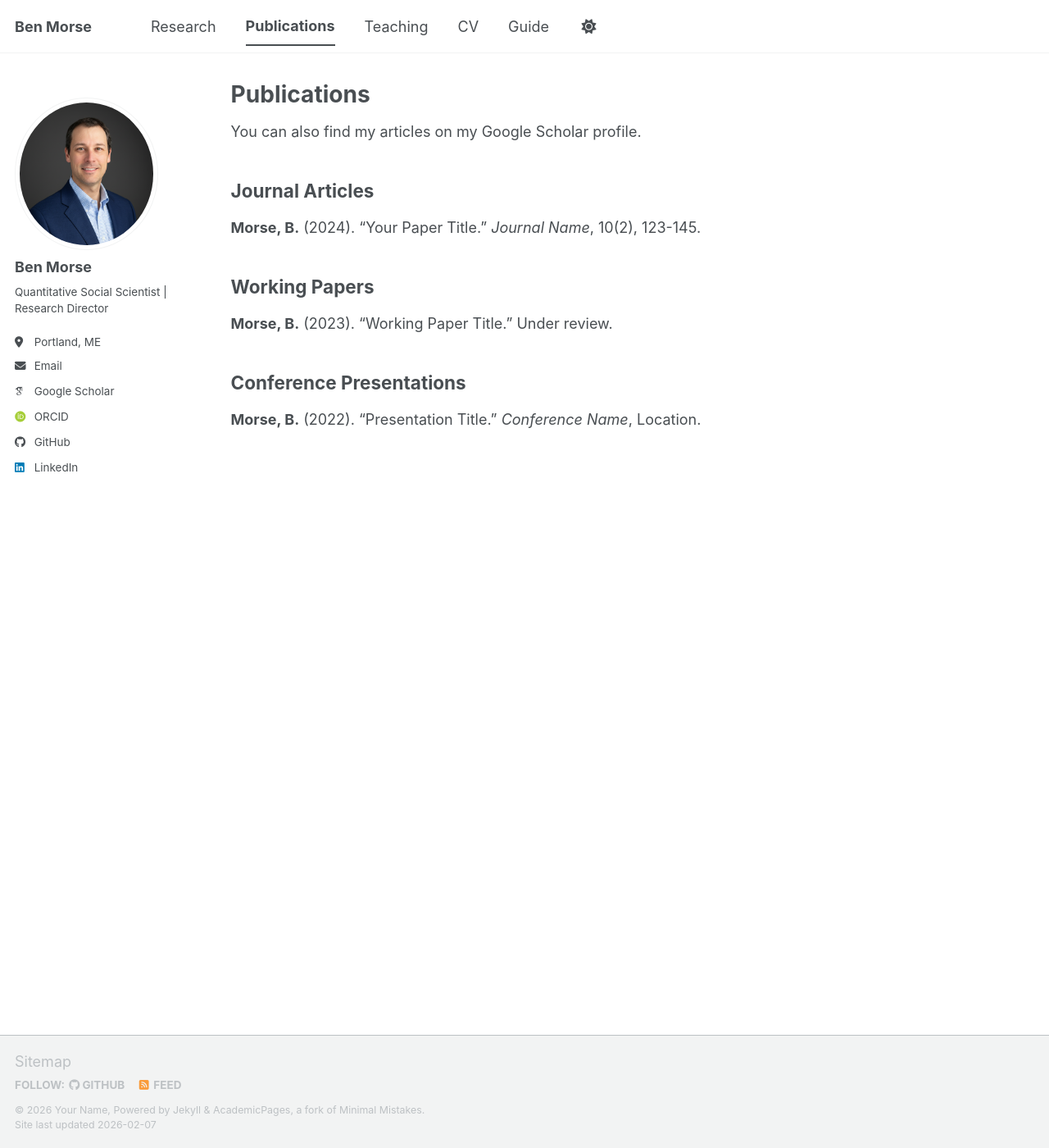
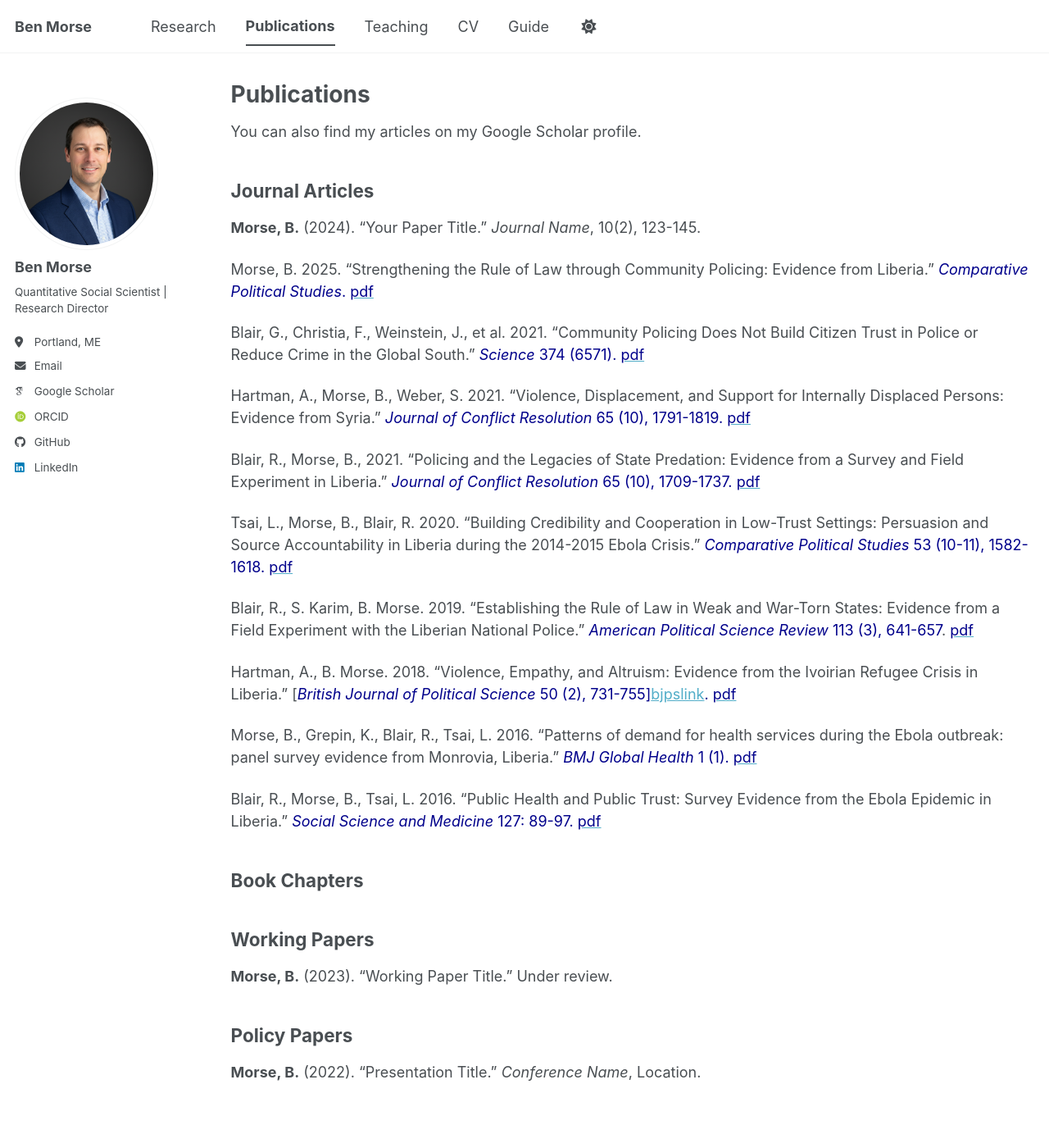
Before and after one commit to bensmorse/bensmorse.github.io, a Jekyll site: the page built from _pages/publications.md, in a window 1280 px wide and 1400 px high. Shown: the whole window at 82% size. Built offline with Jekyll 4.4.1, drawn with Linux system fonts in a browser that asks for light colours; some web fonts are replaced; a script bundle is joined from its source files by our own code; library files that are not in the unit come from our copies.

Commit message:
Update publications.md

```diff
--- a/_pages/publications.md
+++ b/_pages/publications.md
@@ -11,10 +11,54 @@ You can also find my articles on my Google Scholar profile.
 
 **Morse, B.** (2024). "Your Paper Title." *Journal Name*, 10(2), 123-145.
 
+Morse, B. 2025. "Strengthening the Rule of Law through Community Policing: Evidence from Liberia." <span style="color:darkblue">*Comparative Political Studies*. </span> [<span style="color:darkblue">pdf</span>][cps2025]
+
+[cps2025]: https://journals.sagepub.com/doi/full/10.1177/00104140241252090
+
+
+Blair, G., Christia, F., Weinstein, J., et al. 2021. "Community Policing Does Not Build Citizen Trust in Police or Reduce Crime in the Global South." <span style="color:darkblue">*Science* 374 (6571). </span> [<span style="color:darkblue">pdf</span>][mkiv]
+
+[mkiv]: https://www.science.org/doi/10.1126/science.abd3446
+
+Hartman, A., Morse, B., Weber, S. 2021. "Violence, Displacement, and Support for Internally Displaced Persons: Evidence from Syria." <span style="color:darkblue">*Journal of Conflict Resolution* 65 (10), 1791-1819.</span> [<span style="color:darkblue">pdf</span>][syriaidps]
+
+[syriaidps]: https://journals.sagepub.com/doi/10.1177/00220027211011523
+
+Blair, R., Morse, B., 2021. "Policing and the Legacies of State Predation: Evidence from a Survey and Field Experiment in Liberia." <span style="color:darkblue">*Journal of Conflict Resolution* 65 (10), 1709-1737.</span> [<span style="color:darkblue">pdf</span>][policinglegacies]
+
+[policinglegacies]: https://journals.sagepub.com/doi/10.1177/00220027211013096
+
+Tsai, L., Morse, B., Blair, R. 2020. "Building Credibility and Cooperation in Low-Trust Settings: Persuasion and Source Accountability in Liberia during the 2014-2015 Ebola Crisis." <span style="color:darkblue">*Comparative Political Studies* 53 (10-11), 1582-1618.</span> [<span style="color:darkblue">pdf</span>][20181]
+
+[20181]: https://journals.sagepub.com/doi/abs/10.1177/0010414019897698
+
+Blair, R., S. Karim, B. Morse. 2019. "Establishing the Rule of Law in Weak and War-Torn States: Evidence from a Field Experiment with the Liberian National Police." <span style="color:darkblue">*American Political Science Review* 113 (3), 641-657</span>. [<span style="color:darkblue">pdf</span>][9]
+
+[9]: https://doi.org/10.1017/S0003055419000121
+
+Hartman, A., B. Morse. 2018. "Violence, Empathy, and Altruism: Evidence from the Ivoirian Refugee Crisis in Liberia." [<span style="color:darkblue">*British Journal of Political Science* 50 (2), 731-755][bjpslink]. [<span style="color:darkblue">pdf</span>][bjps2018]
+
+[bjpslink]: https://www.cambridge.org/core/journals/british-journal-of-political-science/article/violence-empathy-and-altruism-evidence-from-the-ivorian-refugee-crisis-in-liberia/11B4279146383F574AC7E071EA31EC25
+
+[bjps2018]: https://doi.org/10.1017/S0007123417000655
+
+Morse, B., Grepin, K., Blair, R., Tsai, L. 2016. "Patterns of demand for health services during the Ebola outbreak: panel survey evidence from Monrovia, Liberia." <span style="color:darkblue">*BMJ Global Health* 1 (1).</span> [<span style="color:darkblue">pdf</span>][6]
+
+[6]: http://gh.bmj.com/content/1/1/e000007
+
+
+Blair, R., Morse, B., Tsai, L. 2016. "Public Health and Public Trust: Survey Evidence from the Ebola Epidemic in Liberia." <span style="color:darkblue">*Social Science and Medicine* 127: 89-97.</span> [<span style="color:darkblue">pdf</span>][8]
+
+[8]: https://www.sciencedirect.com/science/article/pii/S0277953616306256
+
+
+## Book Chapters
+
+
 ## Working Papers
 
 **Morse, B.** (2023). "Working Paper Title." Under review.
 
-## Conference Presentations
+## Policy Papers
 
 **Morse, B.** (2022). "Presentation Title." *Conference Name*, Location.
```
